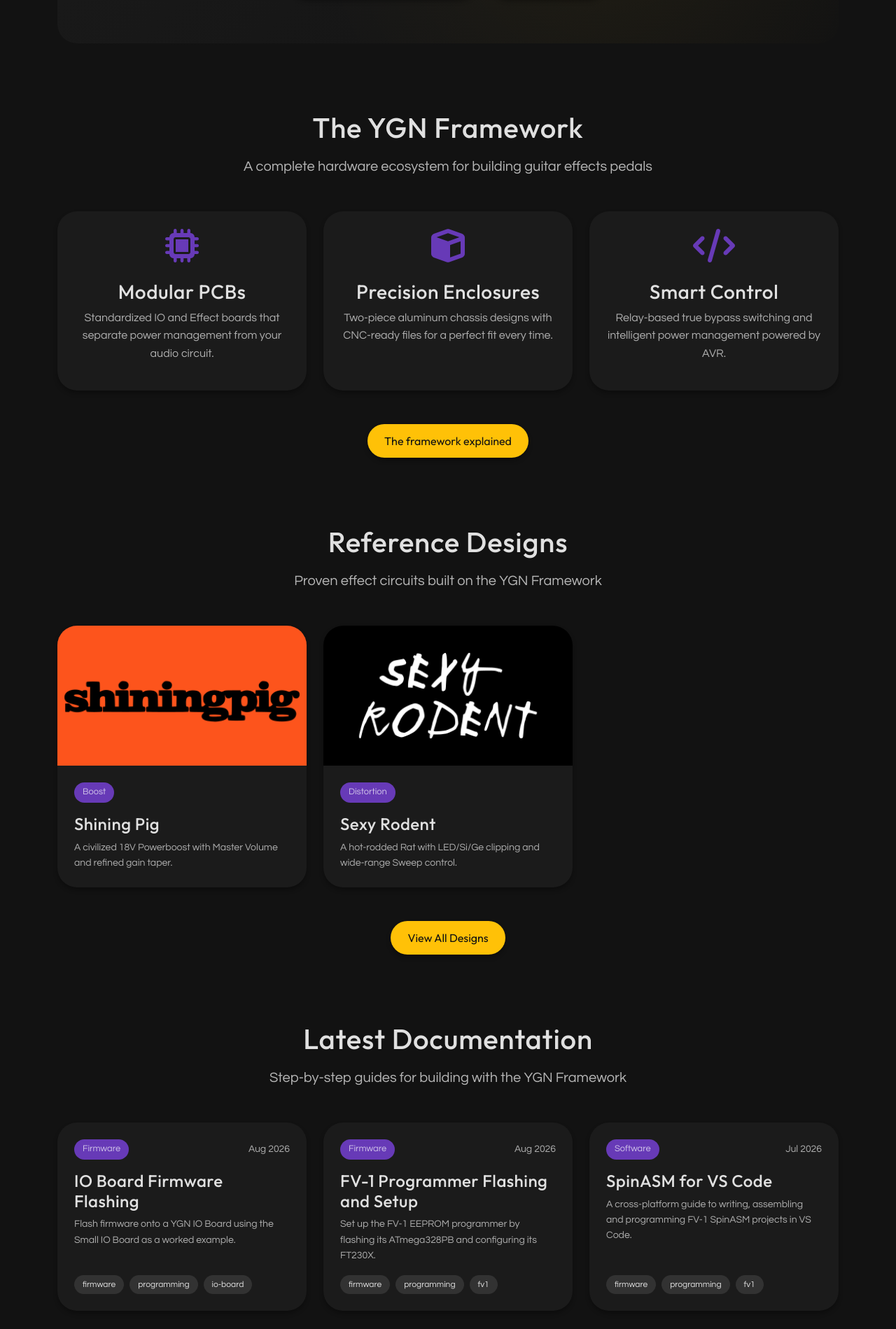
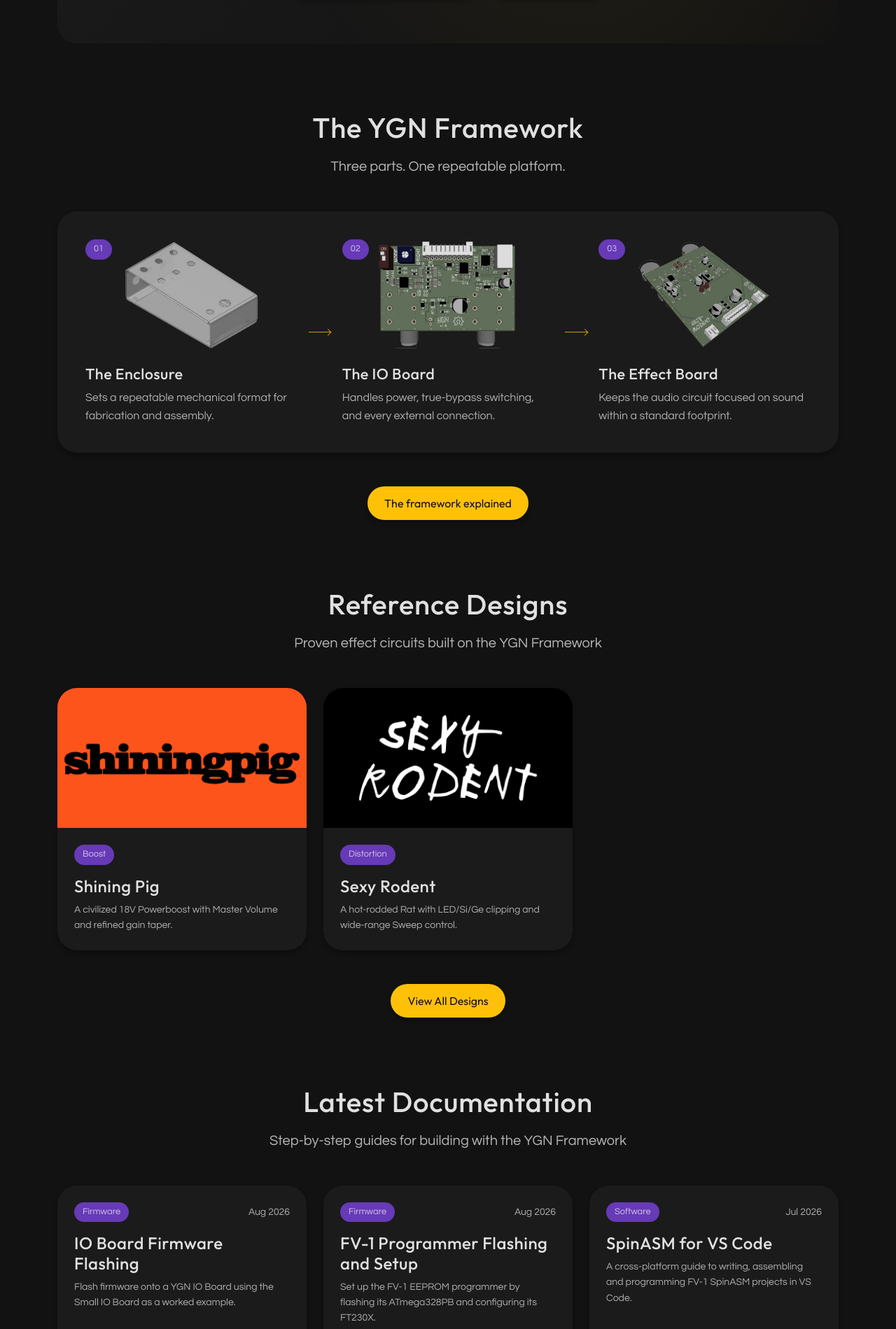
Before and after one commit to ygn-effects/ygn-effects.github.io, a Jekyll site: the page built from index.html, in a window 1280 px wide. Shown: the part 449-2348 px from the top of the page at 70% size. Built offline with Jekyll 4.4.1, drawn with Linux system fonts in a browser that asks for light colours.

Commit message:
Revamped the framework section of the landing page for more clarity

```diff
--- a/assets/css/custom.css
+++ b/assets/css/custom.css
@@ -120,6 +120,129 @@
   flex-grow: 1;
   display: flex;
   flex-direction: column;
+}
+
+/* =========================================
+  Landing Page: Framework Architecture
+========================================= */
+.home-framework {
+  position: relative;
+  display: grid;
+  grid-template-columns: minmax(0, 1fr) 2rem minmax(0, 1fr) 2rem minmax(0, 1fr);
+  align-items: stretch;
+  padding: 1.5rem;
+}
+
+.home-framework-part {
+  position: relative;
+  min-width: 0;
+  padding: 1rem;
+}
+
+.home-framework-index {
+  position: absolute;
+  top: 1rem;
+  left: 1rem;
+  z-index: 1;
+}
+
+.home-framework-media {
+  display: grid;
+  place-items: center;
+  height: 10rem;
+  margin-bottom: 1.25rem;
+}
+
+.home-framework-media img {
+  display: block;
+  width: 100%;
+  height: 10rem;
+  object-fit: contain;
+  filter: grayscale(0.75) saturate(0.65);
+  opacity: 0.92;
+  transition:
+    transform var(--ygn-dur) var(--ygn-ease),
+    filter var(--ygn-dur) var(--ygn-ease),
+    opacity var(--ygn-dur) var(--ygn-ease);
+}
+
+.home-framework-part:hover .home-framework-media img {
+  filter: grayscale(0) saturate(1);
+  opacity: 1;
+  transform: translateY(-4px);
+}
+
+.home-framework-part h3 {
+  margin-bottom: 0.5rem;
+  font-size: 1.35rem;
+}
+
+.home-framework-part p {
+  margin-bottom: 0;
+  opacity: 0.75;
+}
+
+.home-framework-connector {
+  display: grid;
+  place-items: center;
+  color: var(--ygn-primary);
+}
+
+.home-framework-connector span {
+  position: relative;
+  display: block;
+  width: 100%;
+  height: 1px;
+  background: currentColor;
+  opacity: 0.8;
+}
+
+.home-framework-connector span::after {
+  position: absolute;
+  top: 50%;
+  right: 0;
+  width: 0.45rem;
+  height: 0.45rem;
+  content: "";
+  border-top: 1px solid currentColor;
+  border-right: 1px solid currentColor;
+  transform: translateY(-50%) rotate(45deg);
+}
+
+@media (max-width: 767.98px) {
+  .home-framework {
+    grid-template-columns: minmax(0, 1fr);
+    padding: 0.75rem;
+  }
+
+  .home-framework-part {
+    padding: 1rem;
+  }
+
+  .home-framework-media {
+    height: 7.75rem;
+    margin-bottom: 1rem;
+  }
+
+  .home-framework-media img {
+    height: 7.75rem;
+  }
+
+  .home-framework-connector {
+    height: 2rem;
+  }
+
+  .home-framework-connector span {
+    width: 1px;
+    height: 100%;
+  }
+
+  .home-framework-connector span::after {
+    top: auto;
+    right: 50%;
+    bottom: 0;
+    transform: translateX(50%) rotate(135deg);
+  }
 }
 
 /* =========================================
--- a/index.html
+++ b/index.html
@@ -23,47 +23,43 @@
   <div class="container">
     <div class="mb-5">
       <h2 class="section-title">The YGN Framework</h2>
-      <p class="section-subtitle">A complete hardware ecosystem for building guitar effects pedals</p>
+      <p class="section-subtitle">Three parts. One repeatable platform.</p>
     </div>
 
-    <div class="row g-4 mb-5">
-      <!-- PCB Framework -->
-      <div class="col-md-4">
-        <div class="ygn-card h-100">
-          <div class="ygn-card-body text-center">
-            <div class="text-secondary mb-3 display-5">
-              <i class="fas fa-microchip"></i>
-            </div>
-            <h3>Modular PCBs</h3>
-            <p class="opacity-75">Standardized IO and Effect boards that separate power management from your audio circuit.</p>
-          </div>
+    <div class="home-framework ygn-card mb-5">
+      <div class="home-framework-part">
+        <span class="home-framework-index ygn-tag">01</span>
+        <div class="home-framework-media">
+          <img src="/assets/images/framework/enclosure.jpg" alt="Two-piece bent-aluminum enclosure CAD render">
         </div>
+        <h3>The Enclosure</h3>
+        <p>Sets a repeatable mechanical format for fabrication and assembly.</p>
       </div>
 
-      <!-- Enclosures -->
-      <div class="col-md-4">
-        <div class="ygn-card h-100">
-          <div class="ygn-card-body text-center">
-            <div class="text-secondary mb-3 display-5">
-              <i class="fas fa-cube"></i>
-            </div>
-            <h3>Precision Enclosures</h3>
-            <p class="opacity-75">Two-piece aluminum chassis designs with CNC-ready files for a perfect fit every time.</p>
-          </div>
-        </div>
+      <div class="home-framework-connector" aria-hidden="true">
+        <span></span>
       </div>
 
-      <!-- Firmware -->
-      <div class="col-md-4">
-        <div class="ygn-card h-100">
-          <div class="ygn-card-body text-center">
-            <div class="text-secondary mb-3 display-5">
-              <i class="fas fa-code"></i>
-            </div>
-            <h3>Smart Control</h3>
-            <p class="opacity-75">Relay-based true bypass switching and intelligent power management powered by AVR.</p>
-          </div>
+      <div class="home-framework-part">
+        <span class="home-framework-index ygn-tag">02</span>
+        <div class="home-framework-media">
+          <img src="/assets/images/framework/io-board-s.jpg" alt="Smart IO Board CAD render">
         </div>
+        <h3>The IO Board</h3>
+        <p>Handles power, true-bypass switching, and every external connection.</p>
+      </div>
+
+      <div class="home-framework-connector" aria-hidden="true">
+        <span></span>
+      </div>
+
+      <div class="home-framework-part">
+        <span class="home-framework-index ygn-tag">03</span>
+        <div class="home-framework-media">
+          <img src="/assets/images/framework/effect-board.jpg" alt="Effect Board CAD render">
+        </div>
+        <h3>The Effect Board</h3>
+        <p>Keeps the audio circuit focused on sound within a standard footprint.</p>
       </div>
     </div>
 
```
